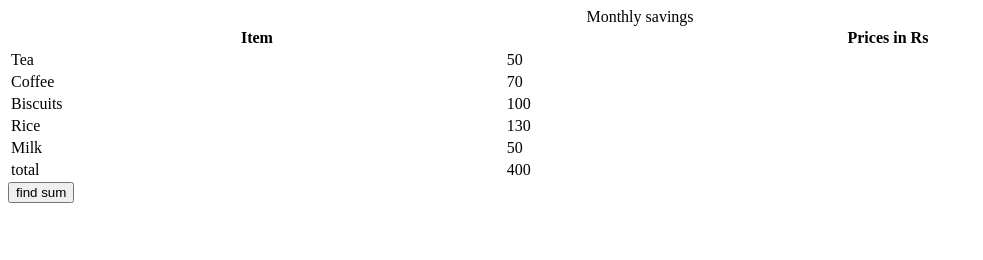
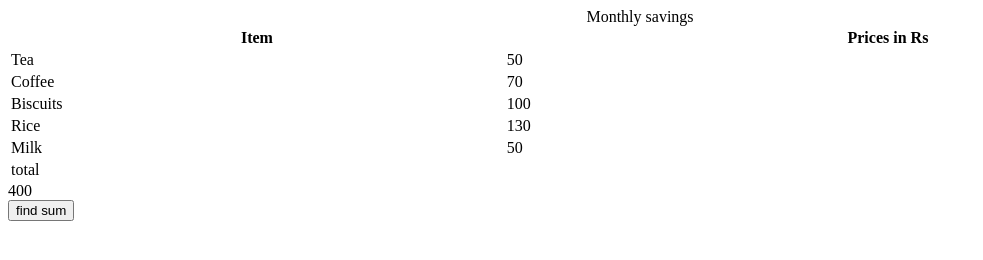
Before and after one commit to acciojob/grofers-checkout-shams220, a website: page main.html in a window 1280 px wide. Both pictures are taken after a click on the button "find sum". Shown: the whole page, without its empty margins (0-983 px from the left). Drawn offline with Linux system fonts and the light colour scheme.

Commit message:
created a submission

```diff
--- a/main.html
+++ b/main.html
@@ -37,6 +37,7 @@
       <td class="price">50</td>
     </tr>
   </table>
+	<div id="ans"></div>
     <script type="text/javascript" src="./script.js">
 </script>
 
--- a/script.js
+++ b/script.js
@@ -21,7 +21,8 @@ sumbutton.addEventListener('click',()=>{
 	 total = [...prices].reduce((a,b)=>{
 	return a+Number(b.textContent);
 },0)
- col2.textContent = total;
+	document.getElementById('ans').textContent = String(total);
+
 })
 // const prices = document.querySelectorAll('.price');
 
```
